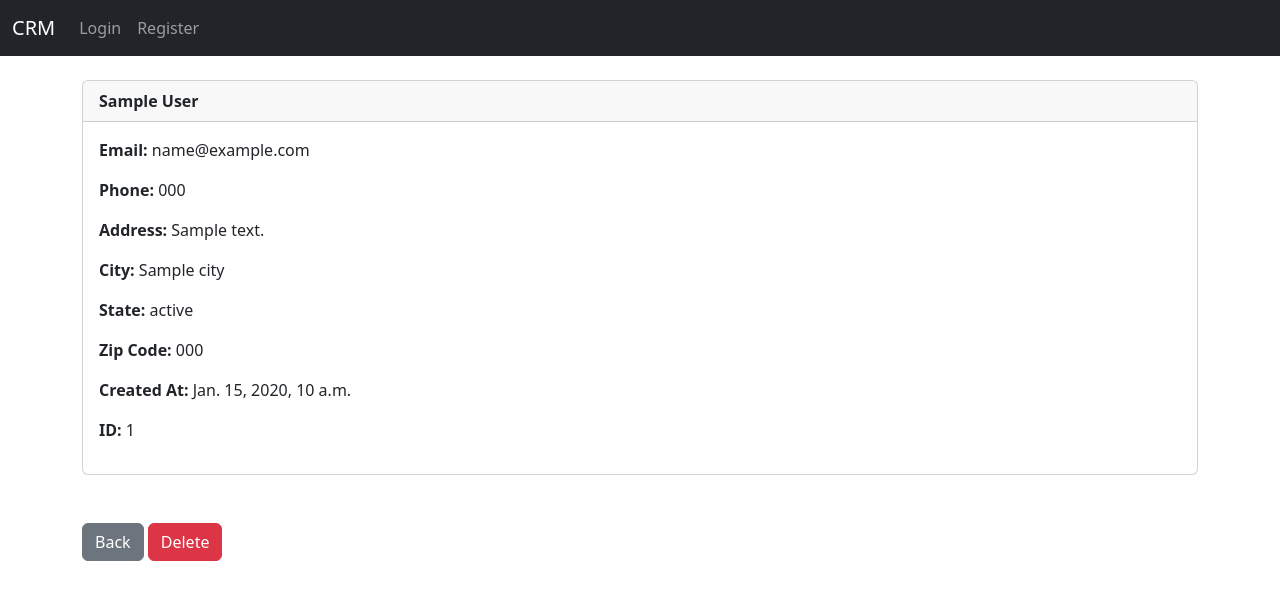
After one commit to vladymoney/CRM--Customer-Relationship-Management--App-with-Django, a Django app: template CRM/templates/record.html in a window 1280 px wide. The commit adds this page. Shown: the top 600 px of the page. Run offline with Django 4.2, Linux system fonts and the light colour scheme; the template is opened without the code that fills it: most values are stand-ins (such as "Sample title", 1, 10 or a date in 2020).

Commit message:
Added Part Of Record Functionality

```diff
--- a/CRM/CRM/website/urls.py
+++ b/CRM/CRM/website/urls.py
@@ -6,4 +6,7 @@ urlpatterns = [
     # path('login/', views.login_user, name='login'),
     path('logout/', views.logout_user, name='logout'),
     path('register/', views.register_user, name='register'),
+    path('record/<int:pk>', views.customer_record, name='record'),
+    path('delete_record/<int:pk>', views.delete_record, name='delete'),
+    path('add_record/<int:pk>', views.add_record, name='add'),
 ]
--- a/CRM/templates/home.html
+++ b/CRM/templates/home.html
@@ -33,7 +33,7 @@
             <td>{{ record.state }}</td>
             <td>{{ record.zipcode }}</td>
             <td>{{ record.created_at }}</td>
-            <td>{{ record.id }}</td>
+            <td><a href="{% url 'record' record.id %}">{{ record.id }}</a></td>
             </tr>
 
         {% endfor %}
@@ -48,6 +48,7 @@
 
 
 
+<div class="col-md-6 offset-md-3">
 
 <h1>Login</h1>
 
--- /dev/null
+++ b/CRM/templates/record.html
@@ -0,0 +1,37 @@
+{% extends 'base.html' %}
+{% block content %}
+
+    <div class="card">
+  <div class="card-header">
+    <strong>{{ customer_record.first_name }} {{ customer_record.last_name }}</strong>
+  </div>
+  <div class="card-body">
+    <p class="card-text">
+        <strong>Email:</strong> {{ customer_record.email }}<br/></p>
+      <p class="card-text">
+          <strong>Phone:</strong> {{ customer_record.phone }}<br/></p>
+          <p class="card-text">
+      <strong>Address:</strong> {{ customer_record.address }}<br/></p>
+      <p class="card-text">
+      <strong>City:</strong> {{ customer_record.city }}<br/></p>
+      <p class="card-text">
+      <strong>State:</strong> {{ customer_record.state }}<br/></p>
+      <p class="card-text">
+      <strong>Zip Code:</strong> {{ customer_record.zipcode }}<br/></p>
+      <p class="card-text">
+      <strong>Created At:</strong> {{ customer_record.created_at }}<br/></p>
+      <p class="card-text">
+      <strong>ID:</strong> {{ customer_record.id }}<br/></p>
+    </p>
+  </div>
+</div>
+    <br/><br/>
+
+    <a href="{% url 'home' %}" class="btn btn-secondary">Back</a>
+    <a href="{% url 'delete' customer_record.id %}" class="btn btn-danger">Delete</a>
+
+
+
+
+
+{% endblock %}
```
Also changed, not shown: CRM/CRM/website/views.py (+23 -0 lines), CRM/templates/add_record.html (added).
